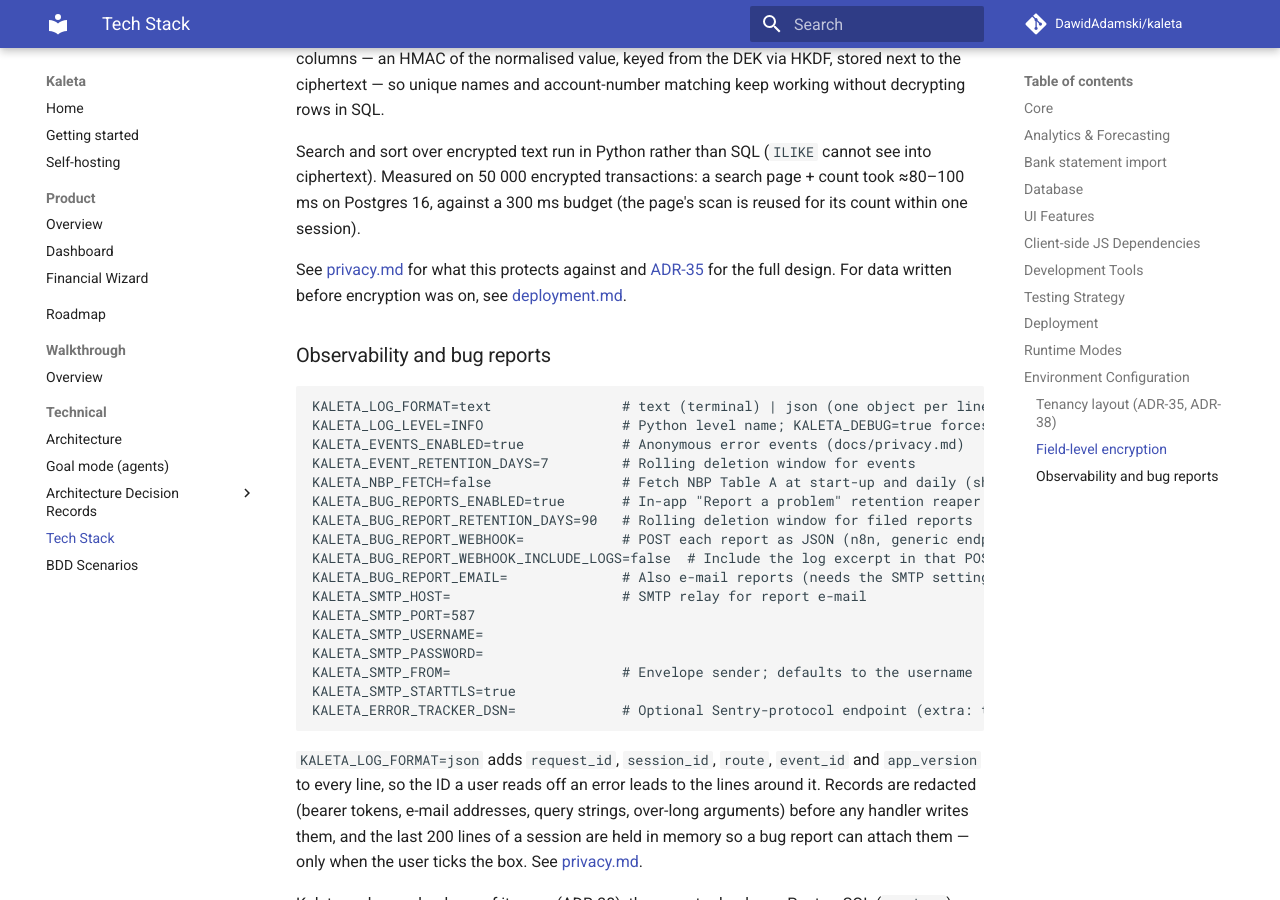
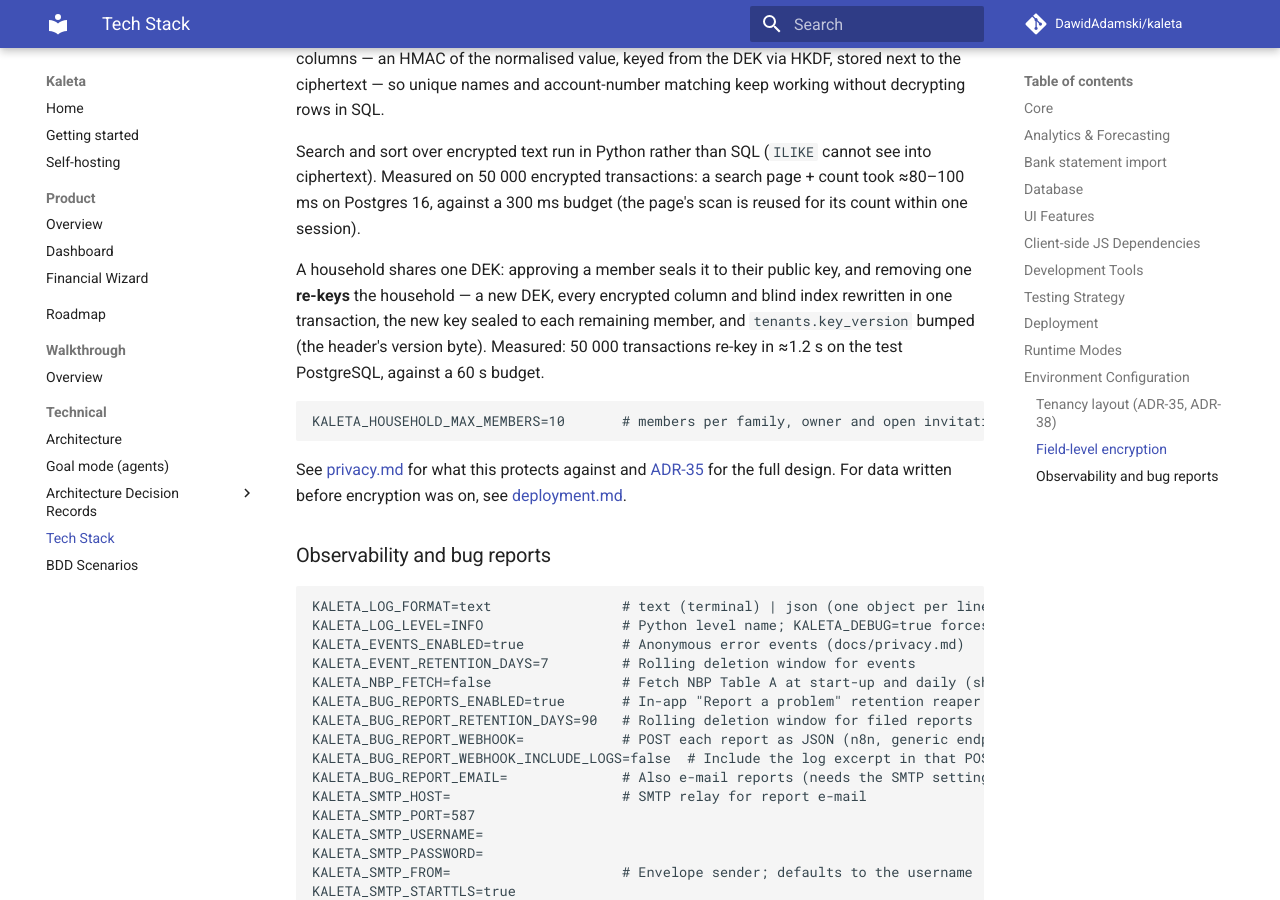
Before and after one commit to DawidAdamski/kaleta, an MkDocs documentation site: the page built from docs/tech-stack.md, in a window 1280 px wide and 900 px high, scrolled down 7772 px. Built offline with MkDocs 1.6.1 and Material for MkDocs 9.7.7, drawn with Linux system fonts in a browser that asks for light colours; comment, search, counter and statistics services are not loaded.

Commit message:
docs(tech-stack): the household re-key and KALETA_HOUSEHOLD_MAX_MEMBERS
Co-Authored-By: Claude Opus 5.5 <noreply@anthropic.com>

````diff
--- a/docs/tech-stack.md
+++ b/docs/tech-stack.md
@@ -231,6 +231,17 @@ Search and sort over encrypted text run in Python rather than SQL
 transactions: a search page + count took ≈80–100 ms on Postgres 16, against a 300 ms budget (the page's scan is
 reused for its count within one session).
 
+A household shares one DEK: approving a member seals it to their public
+key, and removing one **re-keys** the household — a new DEK, every
+encrypted column and blind index rewritten in one transaction, the new
+key sealed to each remaining member, and `tenants.key_version` bumped
+(the header's version byte). Measured: 50 000 transactions re-key in
+≈1.2 s on the test PostgreSQL, against a 60 s budget.
+
+```
+KALETA_HOUSEHOLD_MAX_MEMBERS=10       # members per family, owner and open invitations included
+```
+
 See [privacy.md](privacy.md#encryption) for what this protects against
 and [ADR-35](adr/035-hosted-multi-tenancy-and-user-held-encryption.md)
 for the full design. For data written before encryption was on, see
````
